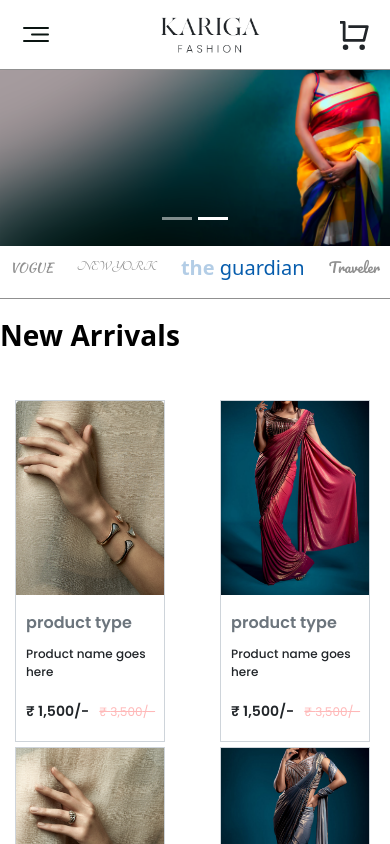
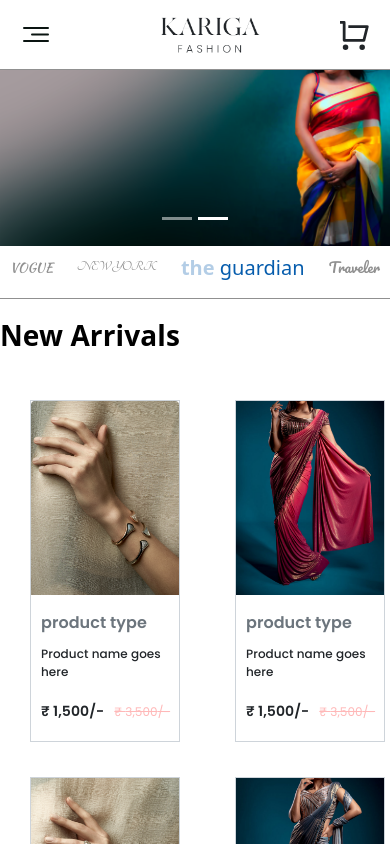
Before and after one commit to thirupathi124/salesonline, a React (Create React App) app: page / in a window 390 px wide. Shown: the top 844 px of the page. Built offline with nearby package versions, Linux system fonts and the light colour scheme; a web font is replaced by a local one.

Commit message:
add deploy

```diff
--- a/src/styles/Home.css
+++ b/src/styles/Home.css
@@ -831,10 +831,10 @@ b {
     .arrivals {
         display: grid;
         grid-template-columns: repeat(2, 200px);
-        justify-content: space-between;
+
         align-items: center;
         gap:5px;
-        margin: 0px 15px 0px 15px;
+
 
     }
 
@@ -885,8 +885,9 @@ b {
         position: absolute;
         left: 20%;
         font-size: 15px;
-
-
+    }
+    .slidejs{
+        margin:0px 30px 30px 30px;
     }
 
     .try-view {
```
